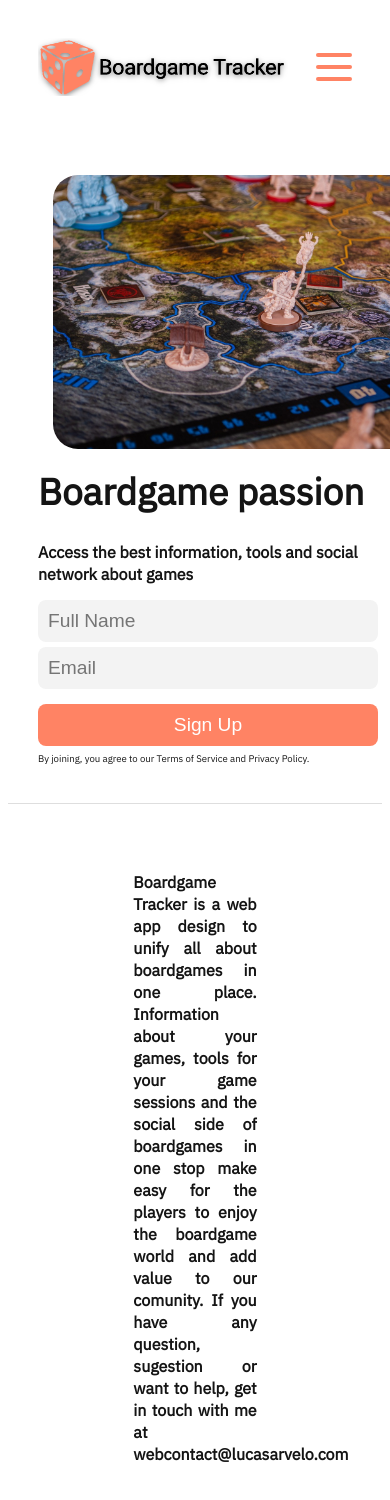
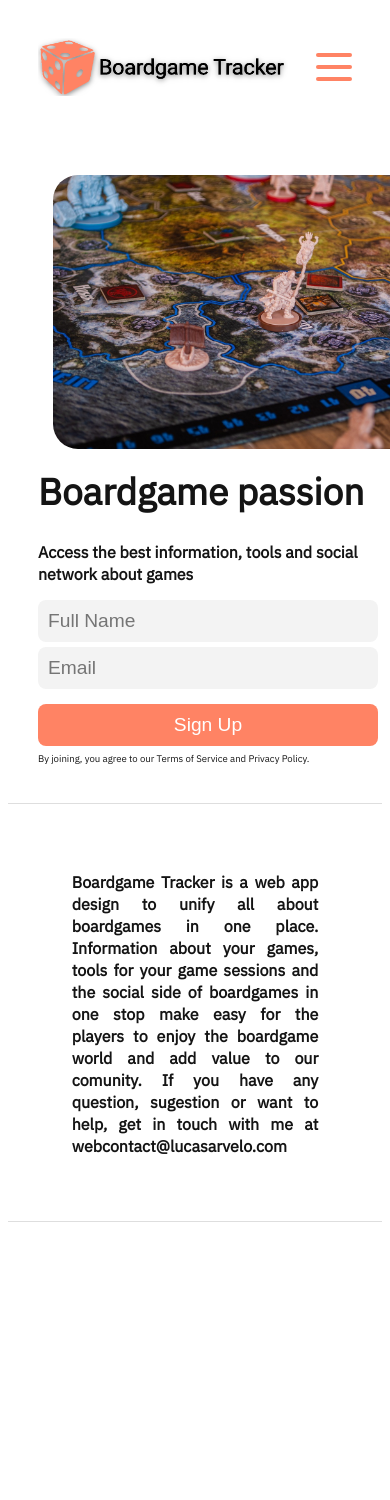
Before and after one commit to lucasarvelo/boardgame-tracker, a Vue app in the folder client/: page / in a window 390 px wide. Shown: the top 1500 px of the page. After the commit the page ends 1230 px from the top, so only its background shows below. Built offline with nearby package versions, Linux system fonts and the light colour scheme.

Commit message:
fix styles

```diff
--- a/client/src/components/AboutBlock.vue
+++ b/client/src/components/AboutBlock.vue
@@ -21,7 +21,7 @@ export default class AuboutBlock extends Vue {
 
 <style lang="scss" scoped>
 div {
-    width: 45%;
+    width: 50%;
     margin: auto;
     text-align: justify;
 }
@@ -29,4 +29,10 @@ div {
 p{
     font-weight: bold;
 }
+
+@media (max-width: 800px) {
+div{
+    width: 90%;
+}
+}
 </style>
```
